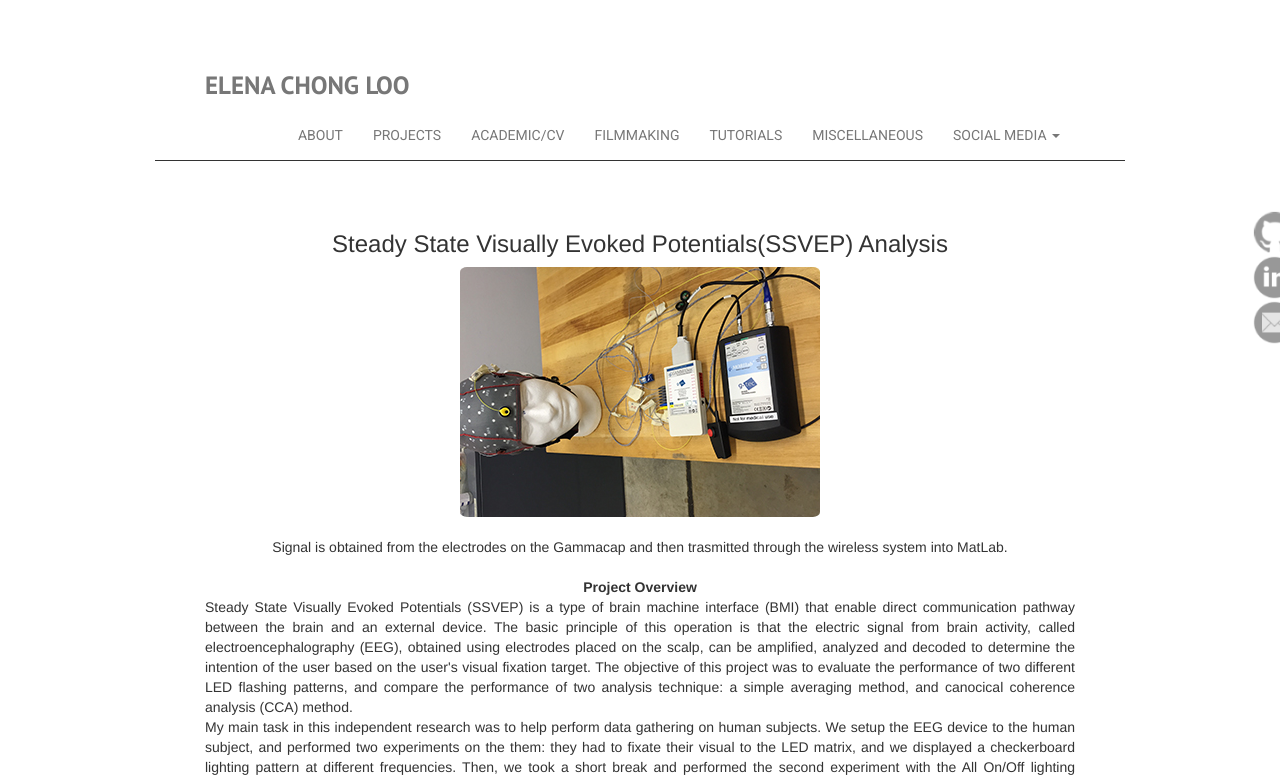
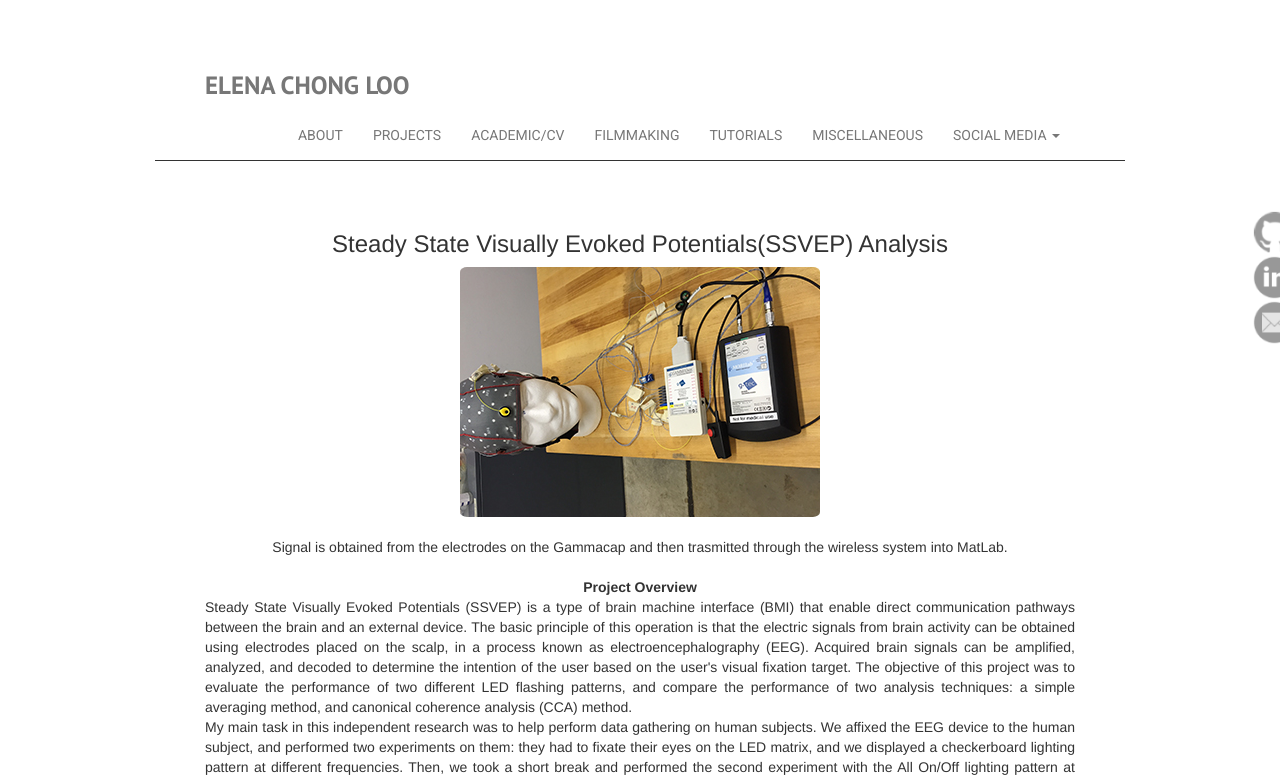
Before and after one commit to helenchg/elenachong.com, a Jekyll site: the page built from projects/brainMachineInterface/index.html, in a window 1280 px wide. Shown: the top 779 px of the page. Built offline with Jekyll 4.4.1, drawn with Linux system fonts in a browser that asks for light colours; nearby versions of some CDN libraries; some of the changed text lies outside the part shown.

Commit message:
added info

```diff
--- a/projects/MEMS_parallelplate/index.html
+++ b/projects/MEMS_parallelplate/index.html
@@ -13,7 +13,7 @@ title: MEMS device
          </div>
 
             <p align="justify">
-                This project was part of a weekly lab assignment that walked us through the process of fabricating an array of MEMS heat actuators on silicon wafer. Me and my teammates conducted several testing throughout the process. The details of the fabrication process and testing is described in the MEMS Fabrication and Testing Report, which can be downloaded here:  <a href="/projects/MEMS_parallelplate/MEMS%20Heat%20Actuator%20Fabrication%20and%20Testing.pdf">[PDF]</a> <br> In Short, we learned how to perform wet oxidation to grow an oxide layer on a 500um, p-type, silicon wafer; to obtain a sacrificial layer through the process of photolitography, which I learned earlier through my independent research on growing carbon nanotubes; to deposit a 2um layer of aluminum with Electron Beam evapotation system (Physical Vapor Despotiion); how to perform wet chemical etching of aluminum, and how to remove sacrificial layer using oxygen plasma asher.
+This project was part of a lab assignment that walked us through the process of fabricating an array of MEMS heat actuators on silicon wafer. My teammates and I conducted several tests throughout the process. The details of the fabrication process and testing is described in the MEMS Fabrication and Testing Report, which can be downloaded here: <a href="/projects/MEMS_parallelplate/MEMS%20Heat%20Actuator%20Fabrication%20and%20Testing.pdf">[PDF]</a> <br> In Short, I learned several cleanroom processes through this project. Some of these processes include: wet oxidation on silicon wafers; patterned sacrificial layering of photoresist with photolithography; performing electron beam evaporation to deposit metals; wet chemical etching (we etched aluminum); and how to remove sacrificial layers using an oxygen plasma asher.
              </p>
 
 
--- a/projects/brainMachineInterface/index.html
+++ b/projects/brainMachineInterface/index.html
@@ -12,8 +12,9 @@ title: Brain Machine Interface
          <strong>Project Overview</strong>
          </div>
             <p align="justify">
-                Steady State Visually Evoked Potentials (SSVEP) is a type of brain machine interface (BMI) that enable direct communication pathway between the brain and an external device. The basic principle of this operation is that the electric signal from brain activity, called electroencephalography (EEG), obtained using electrodes placed on the scalp, can be amplified, analyzed and decoded to determine the intention of the user based on the user's visual fixation target. The objective of this project was to evaluate the performance of two different LED flashing patterns, and compare the performance of two analysis technique: a simple averaging method, and canocical coherence analysis (CCA) method. <br>
-                My main task in this independent research was to help perform data gathering on human subjects. We setup the EEG device to the human subject, and performed two experiments on the them: they had to fixate their visual to the LED matrix, and we displayed a checkerboard lighting pattern at different frequencies. Then, we took a short break and performed the second experiment with the All On/Off lighting pattern at different frequencies. We gathered all the data using MatLab and stored them for analysis.
+Steady State Visually Evoked Potentials (SSVEP) is a type of brain machine interface (BMI) that enable direct communication pathways between the brain and an external device. The basic principle of this operation is that the electric signals from brain activity can be obtained using electrodes placed on the scalp, in a process known as electroencephalography (EEG). Acquired brain signals can be amplified, analyzed, and decoded to determine the intention of the user based on the user's visual fixation target. The objective of this project was to evaluate the performance of two different LED flashing patterns, and compare the performance of two analysis techniques: a simple averaging method, and canonical coherence analysis (CCA) method. <br>
+My main task in this independent research was to help perform data gathering on human subjects. We affixed the EEG device to the human subject, and performed two experiments on them: they had to fixate their eyes on the LED matrix, and we displayed a checkerboard lighting pattern at different frequencies. Then, we took a short break and performed the second experiment with the All On/Off lighting pattern at different frequencies. We gathered all the data using MATLAB and stored them in a database for later analysis.
+
              </p>
 
           <div class = "row">
--- a/projects/robotichand/index.html
+++ b/projects/robotichand/index.html
@@ -14,7 +14,7 @@ title: Robotic Hand
      <strong>Project Overview</strong>
 </div>
      <p align="justify">
-This is my final project for the Mechatronics class. Me and my partner worked on it for a week. I mainly worked on the hardware and did a small amount of programming. My partner wrote the algorithm for the communication between the robotic hand and the glove. We used a Microchip microprocessor and programmed it with MPLAB using in C programming language.
+This glove-controlled robotic hand was the final project for my Mechatronics class at Rose-Hulman. Collaborating with a partner, we completed the project after a week of work. I primarily worked on the hardware and did a small amount of programming. My partner wrote the algorithm for the communication between the robotic hand and the glove. We used a Microchip microprocessor and programmed it with MPLAB using the C programming language.
 
          </p>
          <br><br>
```
